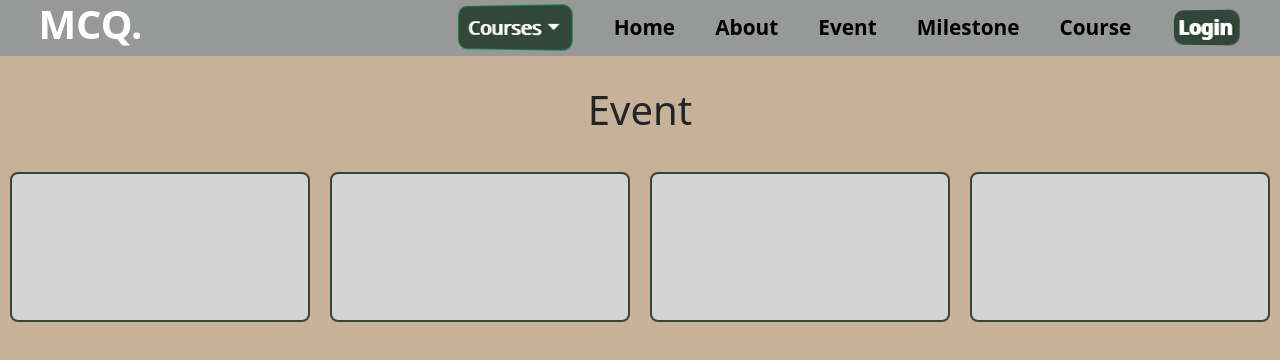
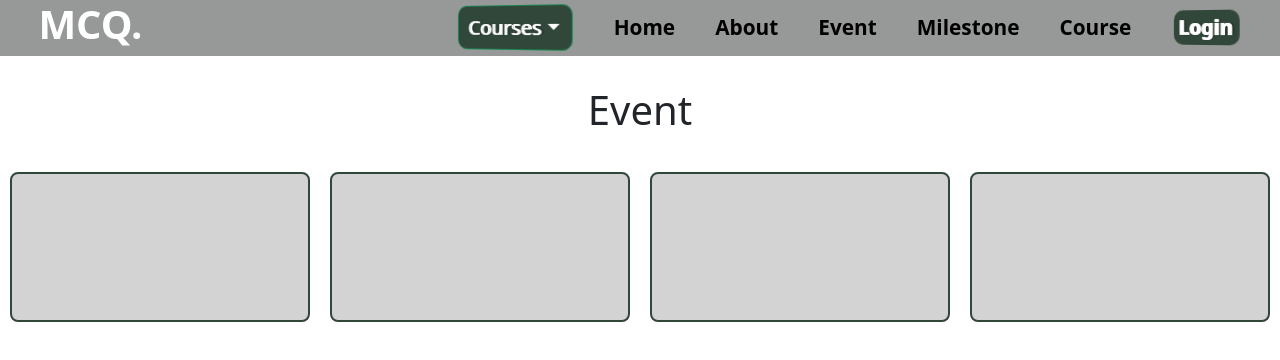
Before and after one commit to dhiraj-001/edu_web, a React (Vite) app: page /event in a window 1280 px wide. Shown: the top 360 px of the page. Built offline with nearby package versions, Linux system fonts and the light colour scheme.

Commit message:
Update index.css

```diff
--- a/src/index.css
+++ b/src/index.css
@@ -11,5 +11,5 @@ a {
 
 }
 body{
-  background-color: #c7b198 !important;
+  background-color: #ffffff !important;
 }
```
